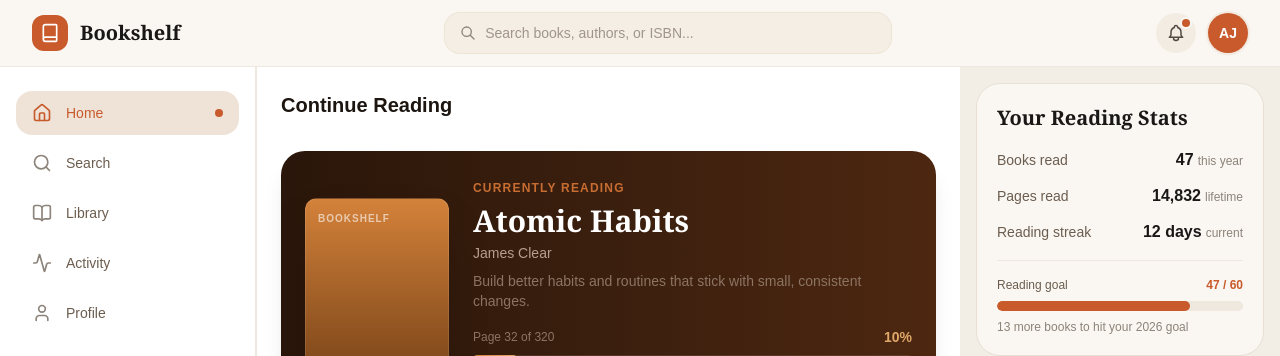
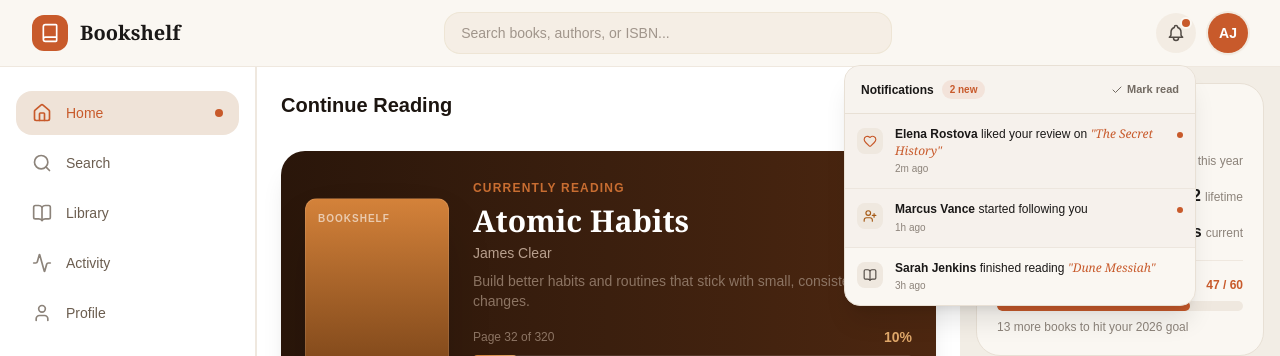
Before and after one commit to MuhammadZaeem500/book-shelf, a Next.js app: page / in a window 1280 px wide. Both pictures are taken after a click on the button 1175 px from the left and 33 px from the top of the page. Shown: the top 356 px of the page. Built offline with nearby package versions, Linux system fonts and the light colour scheme.

Commit message:
Notification Bar Added

```diff
--- a/src/components/layout/Navbar.tsx
+++ b/src/components/layout/Navbar.tsx
@@ -4,25 +4,18 @@ import { useState } from "react";
 import { Book } from "lucide-react";
 import { useRouter } from "next/navigation";
 import ProfileAvatarModal from "@/src/components/profile/ProfileAvatarModal";
+import NotificationDropdown from "@/src/components/layout/NotificationDropdown";
 
 export default function Navbar() {
   const router = useRouter();
   const [searchQuery, setSearchQuery] = useState("");
   const [isAvatarModalOpen, setIsAvatarModalOpen] = useState(false);
-
-  const handleSignOut = () => {
-    setIsAvatarModalOpen(false);
-    router.push("/auth/sign-in");
-  };
-
-  const handleAddAccount = () => {
-    setIsAvatarModalOpen(false);
-    router.push("/auth/sign-up");
-  };
+  const [isNotificationOpen, setIsNotificationOpen] = useState(false);
 
   return (
     <header className="sticky top-0 z-50 w-full bg-[#FAF7F2] border-b border-[#EFE8DF] px-4 py-3 md:px-8">
       <div className="max-w-7xl mx-auto flex flex-col sm:flex-row sm:items-center sm:justify-between gap-3 sm:gap-4">
+        {/* Brand Header */}
         <div className="flex items-center justify-between w-full sm:w-auto gap-4">
           <div className="flex items-center gap-3 shrink-0">
             <div className="bg-[#C85A2B] text-white p-2 rounded-xl">
@@ -33,109 +26,83 @@ export default function Navbar() {
             </span>
           </div>
 
-          {/* Mobile Right Icons */}
+          {/* Mobile Actions */}
           <div className="flex items-center gap-3 shrink-0 sm:hidden">
+            <div className="relative">
               <button
                 type="button"
-              className="relative p-2.5 rounded-full bg-[#F2EAE0]/80 hover:bg-[#EFE3D8] text-[#524B45] transition-colors focus:outline-none"
+                onClick={() => setIsNotificationOpen((prev) => !prev)}
+                className="relative p-2.5 rounded-full bg-[#F2EAE0]/80 hover:bg-[#EFE3D8] text-[#524B45] transition-colors focus:outline-none cursor-pointer"
                 aria-label="Notifications"
               >
                 <span className="absolute top-1.5 right-1.5 w-2 h-2 bg-[#C85A2B] rounded-full ring-2 ring-[#FBF8F3]" />
-              <svg
-                className="w-5 h-5"
-                fill="none"
-                stroke="currentColor"
-                viewBox="0 0 24 24"
-                strokeWidth={1.8}
-              >
-                <path
-                  strokeLinecap="round"
-                  strokeLinejoin="round"
-                  d="M15 17h5l-1.405-1.405A2.032 2.032 0 0118 14.158V11a6.002 6.002 0 00-4-5.659V5a2 2 0 10-4 0v.341C7.67 6.165 6 8.388 6 11v3.159c0 .538-.214 1.055-.595 1.436L4 17h5m6 0v1a3 3 0 11-6 0v-1m6 0H9"
-                />
+                <svg className="w-5 h-5" fill="none" stroke="currentColor" viewBox="0 0 24 24" strokeWidth={1.8}>
+                  <path strokeLinecap="round" strokeLinejoin="round" d="M15 17h5l-1.405-1.405A2.032 2.032 0 0118 14.158V11a6.002 6.002 0 00-4-5.659V5a2 2 0 10-4 0v.341C7.67 6.165 6 8.388 6 11v3.159c0 .538-.214 1.055-.595 1.436L4 17h5m6 0v1a3 3 0 11-6 0v-1m6 0H9" />
                 </svg>
               </button>
+              <NotificationDropdown
+                isOpen={isNotificationOpen}
+                onClose={() => setIsNotificationOpen(false)}
+              />
+            </div>
 
-            {/* Mobile Avatar Button */}
             <button
               type="button"
               onClick={() => setIsAvatarModalOpen(true)}
               className="w-10 h-10 rounded-full bg-[#C85A2B] text-white font-bold flex items-center justify-center text-sm shadow-sm hover:opacity-90 transition-opacity focus:outline-none ring-2 ring-[#F2EAE0] cursor-pointer"
-              aria-label="Open profile menu"
             >
               AJ
             </button>
           </div>
         </div>
 
-        {/* Search Bar */}
+        {/* Search Input */}
         <div className="relative w-full sm:flex-1 sm:max-w-md sm:mx-2">
-          <div className="absolute inset-y-0 left-0 pl-4 flex items-center pointer-events-none text-[#8C837A]">
-            <svg
-              className="w-4 h-4"
-              fill="none"
-              stroke="currentColor"
-              viewBox="0 0 24 24"
-              strokeWidth={2}
-            >
-              <path
-                strokeLinecap="round"
-                strokeLinejoin="round"
-                d="M21 21l-6-6m2-5a7 7 0 11-14 0 7 7 0 0114 0z"
-              />
-            </svg>
-          </div>
-
           <input
             type="text"
             value={searchQuery}
             onChange={(e) => setSearchQuery(e.target.value)}
             placeholder="Search books, authors, or ISBN..."
-            className="w-full pl-10 pr-4 py-2.5 bg-[#F2EAE0]/70 border border-[#E8DFC8]/60 rounded-2xl text-sm text-[#1A1817] placeholder-[#A0958B] focus:outline-none focus:ring-2 focus:ring-[#C85A2B]/40 focus:border-[#C85A2B] transition-all"
+            className="w-full pl-4 pr-4 py-2.5 bg-[#F2EAE0]/70 border border-[#E8DFC8]/60 rounded-2xl text-sm text-[#1A1817] placeholder-[#A0958B] focus:outline-none focus:ring-2 focus:ring-[#C85A2B]/40 focus:border-[#C85A2B] transition-all"
           />
         </div>
 
-        {/* Desktop Right Icons */}
+        {/* Desktop Actions */}
         <div className="hidden sm:flex items-center gap-3 shrink-0">
+          <div className="relative">
             <button
               type="button"
-            className="relative p-2.5 rounded-full bg-[#F2EAE0]/80 hover:bg-[#EFE3D8] text-[#524B45] transition-colors focus:outline-none"
+              onClick={() => setIsNotificationOpen((prev) => !prev)}
+              className="relative p-2.5 rounded-full bg-[#F2EAE0]/80 hover:bg-[#EFE3D8] text-[#524B45] transition-colors focus:outline-none cursor-pointer"
               aria-label="Notifications"
             >
               <span className="absolute top-1.5 right-1.5 w-2 h-2 bg-[#C85A2B] rounded-full ring-2 ring-[#FBF8F3]" />
-            <svg
-              className="w-5 h-5"
-              fill="none"
-              stroke="currentColor"
-              viewBox="0 0 24 24"
-              strokeWidth={1.8}
-            >
-              <path
-                strokeLinecap="round"
-                strokeLinejoin="round"
-                d="M15 17h5l-1.405-1.405A2.032 2.032 0 0118 14.158V11a6.002 6.002 0 00-4-5.659V5a2 2 0 10-4 0v.341C7.67 6.165 6 8.388 6 11v3.159c0 .538-.214 1.055-.595 1.436L4 17h5m6 0v1a3 3 0 11-6 0v-1m6 0H9"
-              />
+              <svg className="w-5 h-5" fill="none" stroke="currentColor" viewBox="0 0 24 24" strokeWidth={1.8}>
+                <path strokeLinecap="round" strokeLinejoin="round" d="M15 17h5l-1.405-1.405A2.032 2.032 0 0118 14.158V11a6.002 6.002 0 00-4-5.659V5a2 2 0 10-4 0v.341C7.67 6.165 6 8.388 6 11v3.159c0 .538-.214 1.055-.595 1.436L4 17h5m6 0v1a3 3 0 11-6 0v-1m6 0H9" />
               </svg>
             </button>
 
-          {/* Desktop Avatar Button */}
+            <NotificationDropdown
+              isOpen={isNotificationOpen}
+              onClose={() => setIsNotificationOpen(false)}
+            />
+          </div>
+
           <button
             type="button"
             onClick={() => setIsAvatarModalOpen(true)}
             className="w-10 h-10 rounded-full bg-[#C85A2B] text-white font-bold flex items-center justify-center text-sm shadow-sm hover:opacity-90 transition-opacity focus:outline-none ring-2 ring-[#F2EAE0] cursor-pointer"
-            aria-label="Open profile menu"
           >
             AJ
           </button>
         </div>
       </div>
 
-      {/* Profile Avatar Modal Dialog */}
       <ProfileAvatarModal
         isOpen={isAvatarModalOpen}
         onClose={() => setIsAvatarModalOpen(false)}
-        onSignOut={handleSignOut}
-        onAddAccount={handleAddAccount}
+        onSignOut={() => router.push("/auth/sign-in")}
+        onAddAccount={() => router.push("/auth/sign-up")}
         userName="Alex Johnson"
       />
     </header>
--- /dev/null
+++ b/src/components/layout/NotificationDropdown.tsx
@@ -0,0 +1,127 @@
+"use client";
+
+import React from "react";
+import { BookOpen, Heart, UserPlus, Bell, Check } from "lucide-react";
+
+export interface NotificationItem {
+  id: string;
+  type: "like" | "follow" | "read";
+  user: string;
+  action: string;
+  target?: string;
+  time: string;
+  unread: boolean;
+}
+
+interface NotificationDropdownProps {
+  isOpen: boolean;
+  onClose: () => void;
+  notifications?: NotificationItem[];
+}
+
+const defaultNotifications: NotificationItem[] = [
+  {
+    id: "1",
+    type: "like",
+    user: "Elena Rostova",
+    action: "liked your review on",
+    target: "The Secret History",
+    time: "2m ago",
+    unread: true,
+  },
+  {
+    id: "2",
+    type: "follow",
+    user: "Marcus Vance",
+    action: "started following you",
+    time: "1h ago",
+    unread: true,
+  },
+  {
+    id: "3",
+    type: "read",
+    user: "Sarah Jenkins",
+    action: "finished reading",
+    target: "Dune Messiah",
+    time: "3h ago",
+    unread: false,
+  },
+];
+
+export default function NotificationDropdown({
+  isOpen,
+  onClose,
+  notifications = defaultNotifications,
+}: NotificationDropdownProps) {
+  if (!isOpen) return null;
+
+  const renderIcon = (type: NotificationItem["type"]) => {
+    switch (type) {
+      case "like":
+        return <Heart className="w-3.5 h-3.5 text-[#C85A2B]" />;
+      case "follow":
+        return <UserPlus className="w-3.5 h-3.5 text-[#A65B17]" />;
+      case "read":
+        return <BookOpen className="w-3.5 h-3.5 text-[#524B45]" />;
+      default:
+        return <Bell className="w-3.5 h-3.5 text-[#524B45]" />;
+    }
+  };
+
+  return (
+    <>
+      {/* Invisible overlay to close dropdown on click outside */}
+      <div className="fixed inset-0 z-40" onClick={onClose} />
+
+      {/* Aligned Dropdown Card */}
+      <div className="absolute right-[-8px] sm:right-0 top-full mt-3 w-80 sm:w-88 bg-[#FAF7F2] border border-[#E8E0D5] rounded-2xl shadow-xl z-50 overflow-hidden">
+        {/* Header */}
+        <div className="flex items-center justify-between p-3.5 px-4 border-b border-[#E8E0D5] bg-[#F5F0EB]/50">
+          <div className="flex items-center gap-2">
+            <h4 className="text-xs font-bold text-[#1A1817]">Notifications</h4>
+            <span className="bg-[#C85A2B]/10 text-[#C85A2B] text-[10px] font-bold px-2 py-0.5 rounded-full">
+              {notifications.filter((n) => n.unread).length} new
+            </span>
+          </div>
+          <button
+            type="button"
+            onClick={onClose}
+            className="text-[11px] font-semibold text-[#736B63] hover:text-[#C85A2B] transition-colors flex items-center gap-1 cursor-pointer"
+          >
+            <Check className="w-3 h-3" /> Mark read
+          </button>
+        </div>
+
+        {/* Notifications List */}
+        <div className="divide-y divide-[#E8E0D5]/60 max-h-[300px] overflow-y-auto">
+          {notifications.map((item) => (
+            <div
+              key={item.id}
+              className={`flex items-start gap-3 p-3 transition-colors ${
+                item.unread ? "bg-[#F5F0EB]/80" : "hover:bg-[#F5F0EB]/40"
+              }`}
+            >
+              <div className="p-1.5 rounded-lg bg-[#EFE8DF] shrink-0 mt-0.5">
+                {renderIcon(item.type)}
+              </div>
+              <div className="flex-1 min-w-0 space-y-0.5">
+                <p className="text-xs text-[#1A1817] leading-snug">
+                  <span className="font-semibold">{item.user}</span> {item.action}{" "}
+                  {item.target && (
+                    <span className="font-serif italic font-medium text-[#C85A2B]">
+                      "{item.target}"
+                    </span>
+                  )}
+                </p>
+                <span className="text-[10px] text-[#8C837A] block">{item.time}</span>
+              </div>
+              {item.unread && (
+                <span className="w-1.5 h-1.5 rounded-full bg-[#C85A2B] shrink-0 mt-1.5" />
+              )}
+            </div>
+          ))}
+        </div>
+      </div>
+    </>
+  );
+}
```
Lines whose indentation alone changed are shown as unchanged.
